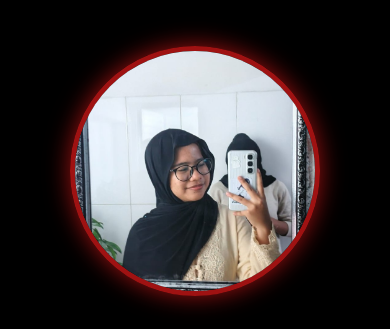
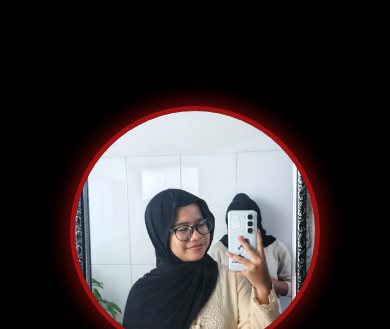
Before and after one commit to liaathvvv/Portofolio, a plain HTML site: page about.html in a window 390 px wide. Shown: the part 78-407 px from the top of the page. Drawn offline with nearby package versions, Linux system fonts and the light colour scheme.

Commit message:
update responsive

```diff
--- a/about.css
+++ b/about.css
@@ -219,13 +219,18 @@ nav{
 
 @media(max-width:768px){
 
+    .about{
+        padding-top:100px;
+    }
+
     .about-container{
         flex-direction:column;
         gap:30px;
+        align-items:center;
     }
 
     .about-image{
-        margin-top:20px;
+        margin-top:0;
     }
 
     .about-image img{
```
